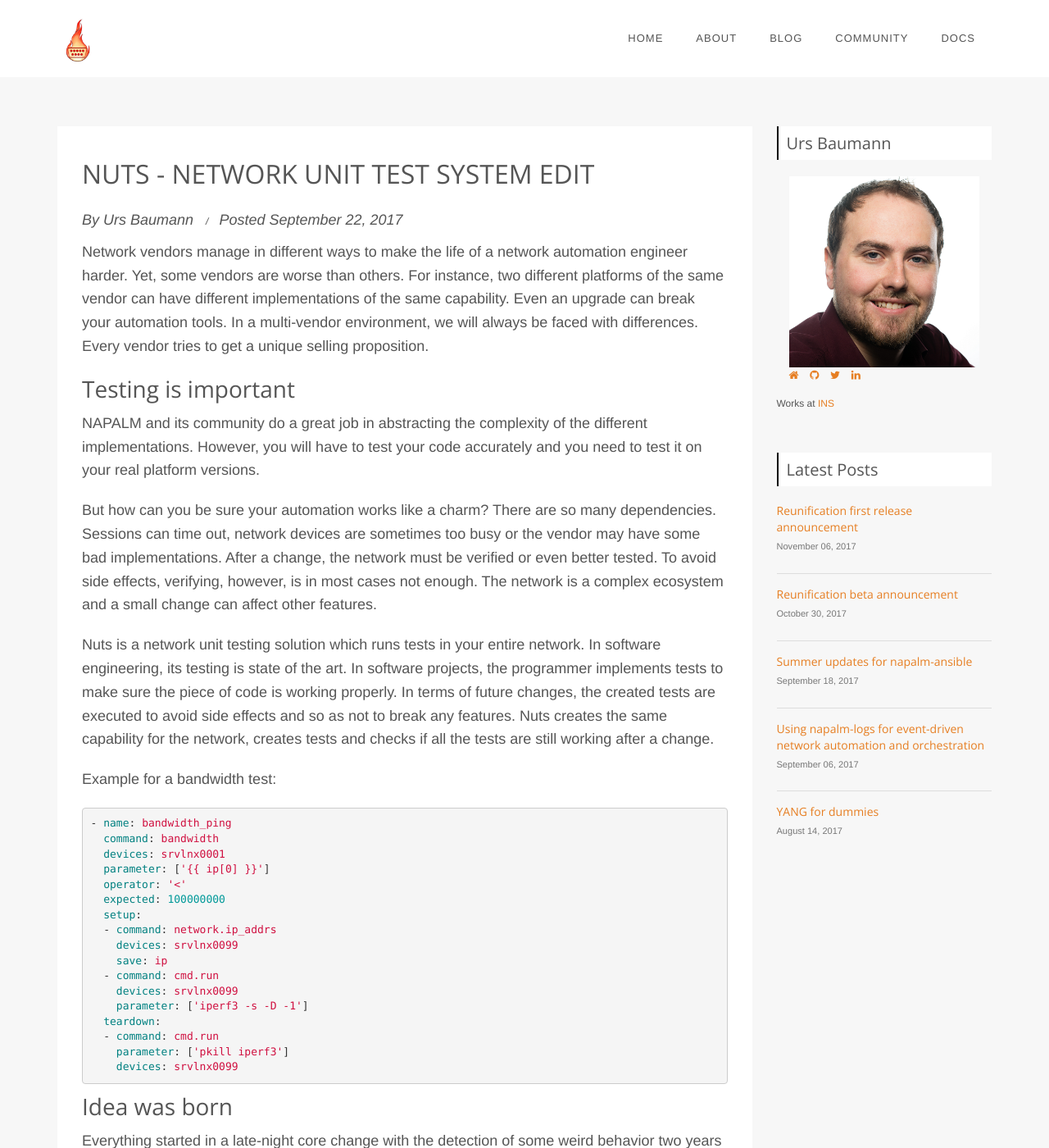
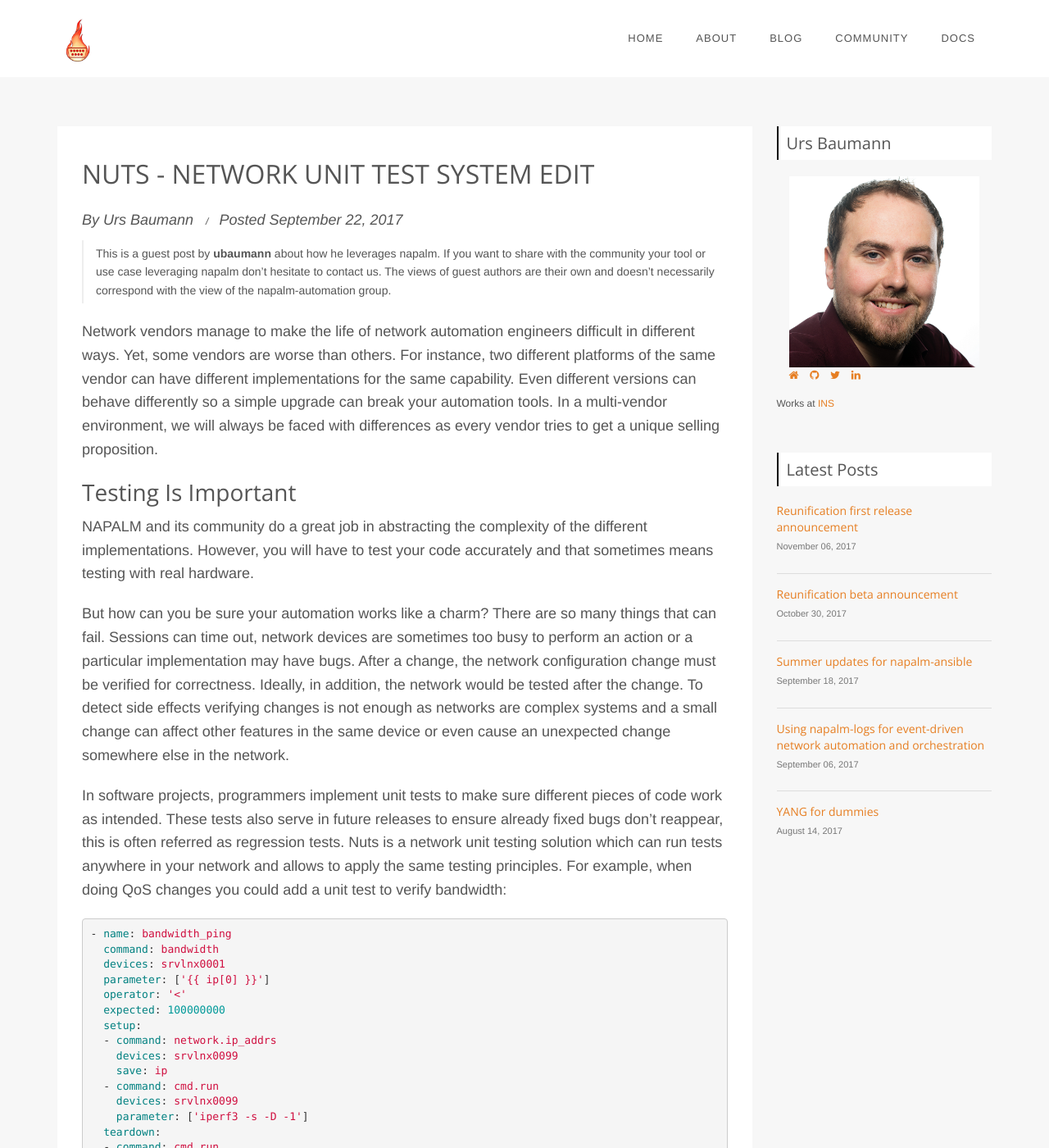
Before and after one commit to napalm-automation/napalm-automation.github.io, a Jekyll site: the page built from _posts/2017/2017-09-22-nuts-network-unit-testing.md, in a window 1280 px wide and 1400 px high. Shown: the whole window at 82% size. Built offline with Jekyll 4.4.1, drawn with Linux system fonts in a browser that asks for light colours; comment, search, counter and statistics services are not loaded; some of the changed text lies outside the part shown.

Commit message:
Proposed changes to nuts post

````diff
--- a/_posts/2017/2017-09-22-nuts-network-unit-testing.md
+++ b/_posts/2017/2017-09-22-nuts-network-unit-testing.md
@@ -5,31 +5,29 @@
 tags: ["post", "nuts", "testing"]
 ---
 
-Network vendors manage in different ways to make the life of a network automation engineer harder.
+> This is a guest post by **ubaumann** about how he leverages napalm. If you want to share with the community your tool or use case leveraging napalm don't hesitate to contact us.
+> The views of guest authors are their own and doesn't necessarily correspond with the view of the napalm-automation group.
+
+Network vendors manage to make the life of network automation engineers difficult in different ways.
 Yet, some vendors are worse than others. For instance, two different platforms of the same vendor
-can have different implementations of the same capability. Even an upgrade can break your automation tools.
-In a multi-vendor environment, we will always be faced with differences. Every vendor tries to get a
+can have different implementations for the same capability. Even different versions can behave differently so
+a simple upgrade can break your automation tools.
+In a multi-vendor environment, we will always be faced with differences as every vendor tries to get a
 unique selling proposition.
 
-# Testing is important
+# Testing Is Important
 
 NAPALM and its community do a great job in abstracting the complexity of the different implementations.
-However, you will have to test your code accurately and you need to test it on your real platform versions.
+However, you will have to test your code accurately and that sometimes means testing with real hardware.
 
 <!--more-->
 
-But how can you be sure your automation works like a charm? There are so many dependencies.
-Sessions can time out, network devices are sometimes too busy or the vendor may have some bad implementations.
-After a change, the network must be verified or even better tested. To avoid side effects, verifying, however,
-is in most cases not enough. The network is a complex ecosystem and a small change can affect other features.
+But how can you be sure your automation works like a charm? There are so many things that can fail.
+Sessions can time out, network devices are sometimes too busy to perform an action or a particular implementation may have bugs.
+After a change, the network configuration change must be verified for correctness. Ideally, in addition, the network would be tested after the change. To detect side effects verifying changes is not enough as
+ networks are complex systems and a small change can affect other features in the same device or even cause an unexpected change somewhere else in the network.
 
-Nuts is a network unit testing solution which runs tests in your entire network. In software engineering,
-its testing is state of the art. In software projects, the programmer implements tests to make sure the piece
-of code is working properly. In terms of future changes, the created tests are executed to avoid side effects
-and so as not to break any features. Nuts creates the same capability for the network, creates tests and checks
-if all the tests are still working after a change.
-
-Example for a bandwidth test:
+In software projects, programmers implement unit tests to make sure different pieces of code work as intended. These tests also serve in future releases to ensure already fixed bugs don't reappear, this is often referred as regression tests. Nuts is a network unit testing solution which can run tests anywhere in your network and allows to apply the same testing principles. For example, when doing QoS changes you could add a unit test to verify bandwidth:
 
 ```yaml
 - name: bandwidth_ping
@@ -50,29 +48,6 @@
     parameter: ['pkill iperf3']
     devices: srvlnx0099
 ```
-
-# Idea was born
-
-Everything started in a late-night core change with the detection of some weird behavior two years ago.
-After rollbacking, changing and configuring VRF and interfaces again, the hard part began:
-Testing the entire network. Some hours after midnight, we reached the point when we said, all services should
-be running as expected and only the engineering office would be affected. 2 days later we realized, the VoIP
-phones couldn't renew the DHCP release. I don't know how, but we lost one SVI of the `ip address helper`.
-Our findings of this change were: a better testing strategy is needed. The optimal way to solve the current
-problem was an automated unit testing for the network environment.
-
-![simple testing topology]({{ site.url }}/images/2017/nuts-network-unit-testing-overview.png)
-
-# Bachelor Thesis
-
-Two students created the first version of Nuts after completing their Bachelor Thesis called
-"Unit testing in the network". A lot of time was spent on parsing the CLI commands. This part has now been
-solved with Salt and the NAPALM modules. Also, the SaltStack integration has now been realized through the
-Salt API.
-
-Nuts supports different test commands for network devices and / or Linux devices. For more details,
-please check the [*documentation:*](http://nuts.readthedocs.io/en/develop/tests/index.html). More and more test
-will be implemented in the future. Your feedback and contribution is always welcome.
 
 ```sh
 $ nuts mytest.yml -c myconfig.yml
@@ -98,3 +73,24 @@
 ---------------------Summary----------------------
 2 out of 2 tests passed
 ```
+
+# An Idea Was Born
+
+Everything started in a late-night core change with the detection of some weird behavior two years ago.
+After rollbacking, changing and configuring VRF and interfaces again, the hard part began:
+Testing the entire network. Some hours after midnight, we reached the point when we said, all services should
+be running as expected and only the engineering office would be affected. 2 days later we realized, the VoIP
+phones couldn't renew the DHCP release. I don't know how, but we lost one SVI of the `ip address helper`.
+Our findings of this change were: a better testing strategy is needed. The optimal way to solve the current
+problem was an automated unit testing for the network environment.
+
+![simple testing topology]({{ site.url }}/images/2017/nuts-network-unit-testing-overview.png)
+
+# Bachelor Thesis
+
+Two students created the first version of Nuts after completing their Bachelor Thesis called
+"Unit testing in the network". At that time, a lot of time was spent developing a mechanism to execute and parse CLI commands on various devices and integrating with SaltStack. Thanks to NAPALM and its salt integration Nuts con now focus on the testing framework itself and leverage on NAPALM/SalstStack to retrieve the necessary information from the network.
+
+Nuts supports different test commands for network devices and / or Linux devices. For more details,
+please check the [*documentation:*](http://nuts.readthedocs.io/en/develop/tests/index.html). More and more test
+will be implemented in the future. Your feedback and contribution is always welcome.
````
